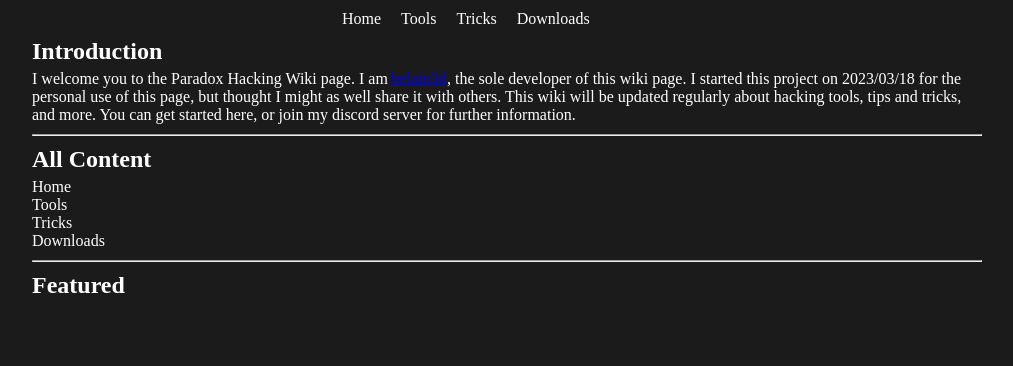
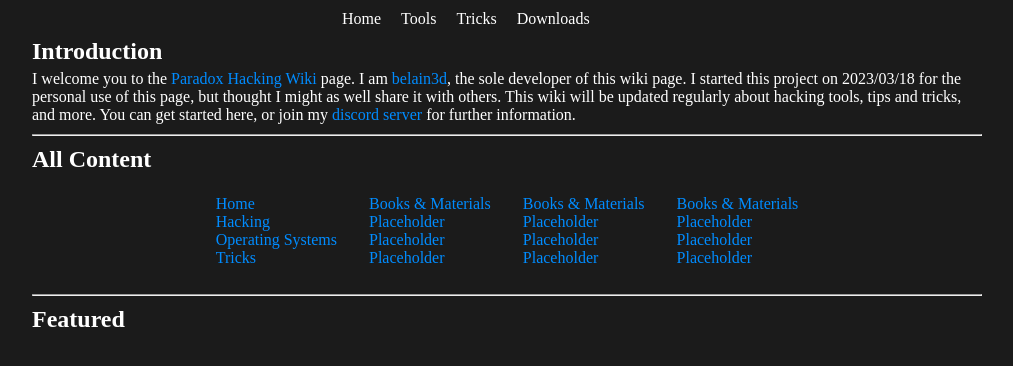
Before and after one commit to paradoxhacking/paradoxhacking.github.io, a plain HTML site: page index.html in a window 1280 px wide. Shown: the whole page, without its empty margins (133-1146 px from the left). Drawn offline with Linux system fonts and the light colour scheme.

Commit message:
Modified index.html and style.css, added additional pages

```diff
--- a/index.html
+++ b/index.html
@@ -5,7 +5,7 @@
 	<meta http-equiv="X-UA-Compatible" content="IE=edge">
 	<meta name="viewport" content="width=device-width, initial-scale=1.0">
 	<link rel="stylesheet" href="style.css">
-	<title>Paradox Hacking Wiki</title>
+	<title>Paradox Hacking Wiki - Home</title>
 </head>
 <body>
 
@@ -14,33 +14,56 @@
 		<li><a href="index.html">Home</a></li>
 		<li><a href="tools.html">Tools</a></li>
 		<li><a href="tricks.html">Tricks</a></li>
-		<li><a href="downloads.html">Downloads
-		</a></li>
+		<li><a href="downloads.html">Downloads</a></li>
 	</ul>
 	</nav>
 
 	<main>
 
 	<h2 class="section">Introduction</h2>
-	<p>I welcome you to the Paradox Hacking Wiki page. I am <a href="https://github.com/belain3d">belain3d</a>, the sole developer of this wiki page. I started this project on 2023/03/18 for the personal use of this page,
-		but thought I might as well share it with others. This wiki will be updated regularly about hacking tools, tips and tricks, and more. You can get started here, or join my discord server for further information.
+	<p>I welcome you to the <a href="https://github.com/paradoxhacking/paradoxhacking.github.io">Paradox Hacking Wiki</a> page. I am <a href="https://github.com/belain3d">belain3d</a>, the sole developer of this wiki page. I started this project on 2023/03/18 for the personal use of this page,
+		but thought I might as well share it with others. This wiki will be updated regularly about hacking tools, tips and tricks, and more. You can get started here, or join my <a href="https://discord.gg/7ZHXKgJrbt">discord server</a> for further information.
 	</p>
 
 	<hr class="section-hr">
-
 	<h2 class="section">All Content</h2>
 
-	<div class="all-content">
+	<div class="grid-box">
 
-		<div class="grid-item">Home</div>
-		<div class="grid-item">Tools</div>
-		<div class="grid-item">Tricks</div>
-		<div class="grid-item">Downloads</div>
+	<ul>
+	<table id="all-content">
+		<td>
+			<li><a href="index.html">Home</a></li>
+			<li><a href="tools.html">Hacking</a></li>
+			<li><a href="os.html">Operating Systems</a></li>
+			<li><a href="tricks.html">Tricks</a></li>
+		</td>
 
-	</div>
+		<td>
+			<li><a href="booksnmaterials.html">Books & Materials</a></li>
+			<li><a href="downloads.html">Placeholder</a></li>
+			<li><a href="downloads.html">Placeholder</a></li>
+			<li><a href="downloads.html">Placeholder</a></li>
+		</td>
+
+		<td>
+			<li><a href="booksnmaterials.html">Books & Materials</a></li>
+			<li><a href="downloads.html">Placeholder</a></li>
+			<li><a href="downloads.html">Placeholder</a></li>
+			<li><a href="downloads.html">Placeholder</a></li>
+		</td>
+
+		<td>
+			<li><a href="booksnmaterials.html">Books & Materials</a></li>
+			<li><a href="downloads.html">Placeholder</a></li>
+			<li><a href="downloads.html">Placeholder</a></li>
+			<li><a href="downloads.html">Placeholder</a></li>
+		</td>
+
+	</table>
+	</ul>
 
 	<hr class="section-hr">
-
 	<h2 class="section">Featured</h2>
 
 
--- a/style.css
+++ b/style.css
@@ -57,5 +57,32 @@ main {
 }
 
 .all-content {
-    grid-template-columns: auto auto;
+    color: white;
 }
+
+.all-content:hover {
+    color: rgb(190, 190, 190);
+}
+
+a {
+    color: rgb(0, 140, 255);
+    text-decoration: none;
+}
+
+a:hover {
+    color: rgb(0, 102, 185);
+}
+
+li {
+    list-style-type: none;
+}
+
+#all-content {
+    max-width: 750px;
+    margin-left: auto;
+    margin-right: auto;
+}
+
+#all-content td {
+    padding: 15px;
+}
```
Also changed, not shown: downloads.html (added, +19 -0 lines), os.html (added, +20 -0 lines), tools.html (added, +20 -0 lines), tricks.html (added, +20 -0 lines), tools/nmap.html (line endings or trailing spaces).
